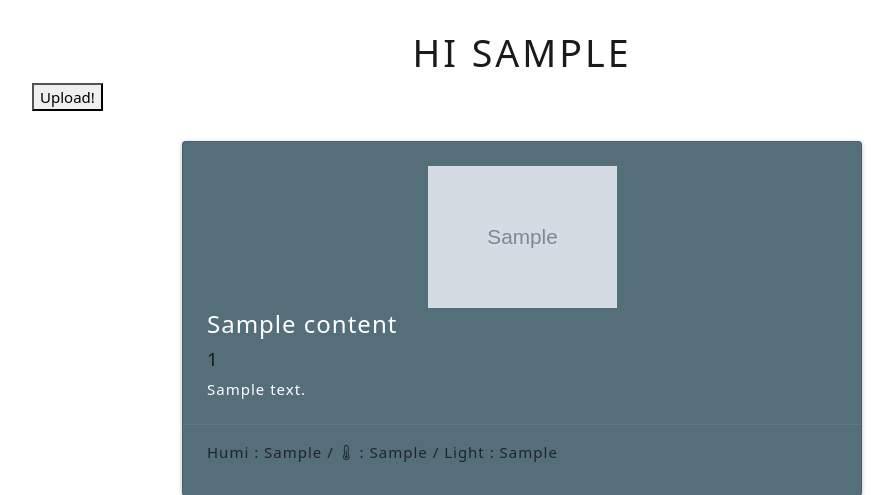
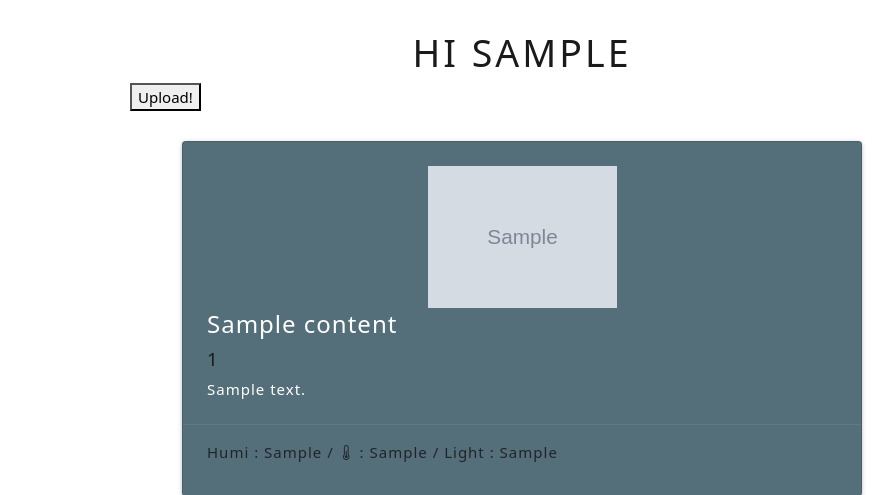
Before and after one commit to Fnhid/Upm3ra, a Flask app: page /main in a window 1280 px wide. Shown: the top 495 px of the page, without its empty margins (118-1013 px from the left). Run offline with Flask 2, Linux system fonts and the light colour scheme; the visitor is signed in with stand-in values (Sample User, id 1); tables that the repository leaves empty or names only in its code hold one stand-in row (values such as "Sample post"); grey boxes marked "Sample" are stand-in pictures; some libraries are stand-ins or nearby versions.

Commit message:
design update

```diff
--- a/templates/main.html
+++ b/templates/main.html
@@ -23,7 +23,7 @@
   <div class="div_box">
     <div>
     <h1 style="text-align: center" width="80%" height="100%">Hi {{user}}</h1>
-  <div><button href="#" class="card-link" class="btn btn-primary" onclick="location.href='/picUpload'">Upload!</button></div>
+  <div style="margin-left:10%"><button href="#" class="card-link" class="btn btn-primary" onclick="location.href='/picUpload'">Upload!</button></div>
 </div>
   <!-- for문을 돌면서 받아온 튜플을 출력합니다. -->
   <!-- obj[0], obj[1], obj[2], obj[3], obj[4], obj[5], obj[6] -->
```
